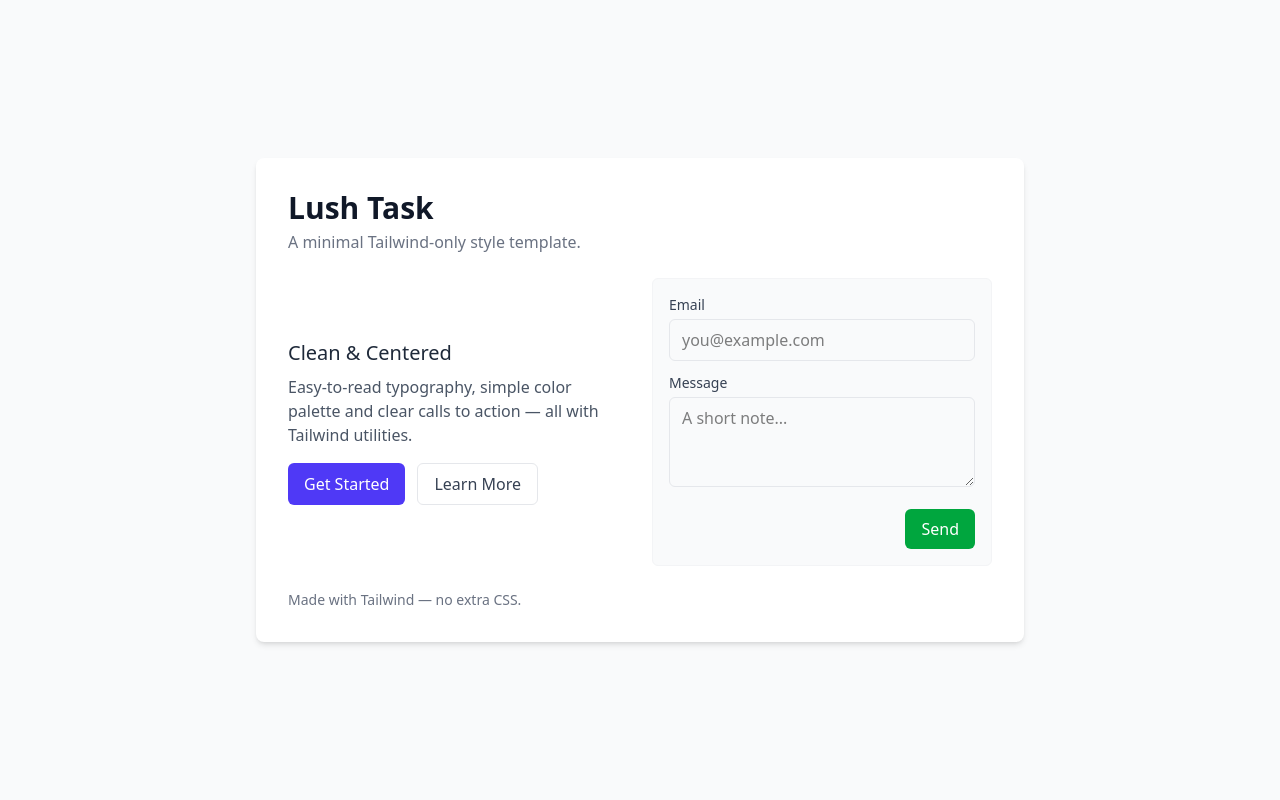
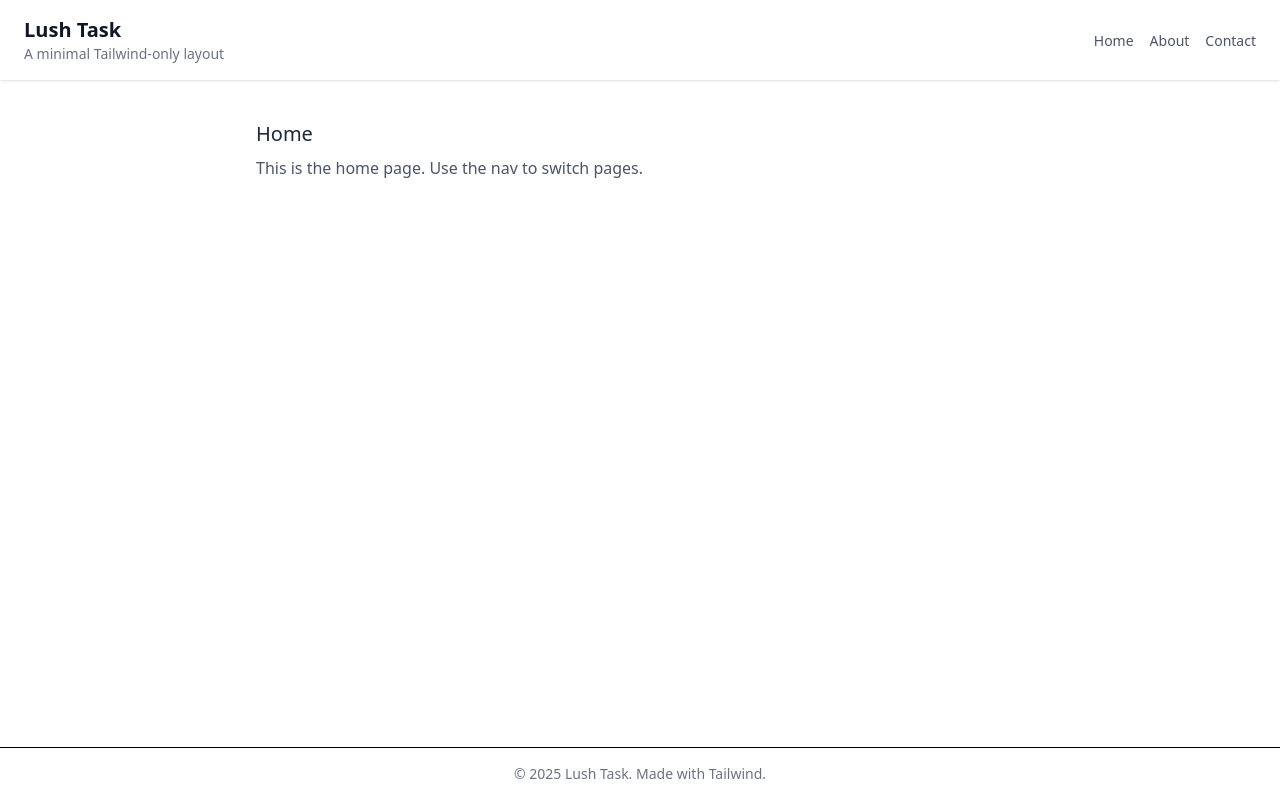
Before and after one commit to SupunCharuka/lush_task, a React app in the folder frontend/: page / in a window 1280 px wide. Built offline with nearby package versions, Linux system fonts and the light colour scheme; the HTML template or start-up script is replaced by a standard one.

Commit message:
feat: add routing with react-router-dom and create basic page structure

```diff
--- a/frontend/package.json
+++ b/frontend/package.json
@@ -13,6 +13,7 @@
     "@tailwindcss/vite": "^4.1.17",
     "react": "^19.2.0",
     "react-dom": "^19.2.0",
+    "react-router-dom": "^6.30.2",
     "tailwindcss": "^4.1.17"
   },
   "devDependencies": {
--- a/frontend/src/App.jsx
+++ b/frontend/src/App.jsx
@@ -1,43 +1,20 @@
 import React from 'react'
-
+import { BrowserRouter, Routes, Route } from 'react-router-dom'
+import Layout from './components/Layout'
+import Home from './pages/Home'
+import About from './pages/About'
+import Contact from './pages/Contact'
 
 export default function App() {
   return (
-    <div className="min-h-screen bg-gray-50 flex items-center justify-center p-6">
-      <div className="max-w-3xl w-full bg-white shadow-md rounded-lg p-8">
-        <header className="mb-6">
-          <h1 className="text-3xl font-semibold text-gray-900">Lush Task</h1>
-          <p className="mt-1 text-gray-500">A minimal Tailwind-only style template.</p>
-        </header>
-
-        <main>
-          <div className="grid md:grid-cols-2 gap-6 items-center">
-            <div>
-              <h2 className="text-xl font-medium text-gray-800">Clean & Centered</h2>
-              <p className="mt-2 text-gray-600">Easy-to-read typography, simple color palette and clear calls to action — all with Tailwind utilities.</p>
-
-              <div className="mt-4 flex space-x-3">
-                <button className="px-4 py-2 bg-indigo-600 text-white rounded-md hover:bg-indigo-500 focus:outline-none focus:ring-2 focus:ring-indigo-300">Get Started</button>
-                <button className="px-4 py-2 bg-white border border-gray-200 text-gray-700 rounded-md hover:bg-gray-50">Learn More</button>
-              </div>
-            </div>
-
-            <form className="bg-gray-50 p-4 rounded-md border border-gray-100">
-              <label className="block text-sm text-gray-700">Email</label>
-              <input className="mt-1 w-full px-3 py-2 border border-gray-200 rounded-md focus:outline-none focus:ring-2 focus:ring-indigo-200" placeholder="you@example.com" />
-
-              <label className="block text-sm text-gray-700 mt-3">Message</label>
-              <textarea className="mt-1 w-full px-3 py-2 border border-gray-200 rounded-md focus:outline-none focus:ring-2 focus:ring-indigo-200" rows="3" placeholder="A short note..." />
-
-              <div className="mt-4 flex justify-end">
-                <button type="submit" className="px-4 py-2 bg-green-600 text-white rounded-md hover:bg-green-500">Send</button>
-              </div>
-            </form>
-          </div>
-        </main>
-
-        <footer className="mt-6 text-sm text-gray-500">Made with Tailwind — no extra CSS.</footer>
-      </div>
-    </div>
+    <BrowserRouter>
+      <Routes>
+        <Route path="/" element={<Layout />}>
+          <Route index element={<Home />} />
+          <Route path="about" element={<About />} />
+          <Route path="contact" element={<Contact />} />
+        </Route>
+      </Routes>
+    </BrowserRouter>
   )
 }
--- /dev/null
+++ b/frontend/src/components/Footer.jsx
@@ -0,0 +1,11 @@
+import React from 'react'
+
+export default function Footer() {
+  return (
+    <footer className="bg-white border-t">
+      <div className="container mx-auto px-6 py-4 text-center text-sm text-gray-500">
+        © {new Date().getFullYear()} Lush Task. Made with Tailwind.
+      </div>
+    </footer>
+  )
+}
--- /dev/null
+++ b/frontend/src/components/Header.jsx
@@ -0,0 +1,21 @@
+import React from 'react'
+import { Link } from 'react-router-dom'
+
+export default function Header() {
+  return (
+    <header className="bg-white shadow-sm">
+      <div className="container mx-auto px-6 py-4 flex items-center justify-between">
+        <div>
+          <h1 className="text-xl font-semibold text-gray-900">Lush Task</h1>
+          <p className="text-sm text-gray-500">A minimal Tailwind-only layout</p>
+        </div>
+
+        <nav className="space-x-4">
+          <Link className="text-sm text-gray-600 hover:text-gray-900" to="/">Home</Link>
+          <Link className="text-sm text-gray-600 hover:text-gray-900" to="/about">About</Link>
+          <Link className="text-sm text-gray-600 hover:text-gray-900" to="/contact">Contact</Link>
+        </nav>
+      </div>
+    </header>
+  )
+}
--- /dev/null
+++ b/frontend/src/components/Layout.jsx
@@ -0,0 +1,18 @@
+import React from 'react'
+import Header from './Header'
+import Footer from './Footer'
+import { Outlet } from 'react-router-dom'
+
+export default function Layout({ children }) {
+  return (
+    <div className="min-h-screen flex flex-col">
+      <Header />
+
+      <main className="flex-grow container mx-auto px-6 py-10">
+        <div className="max-w-3xl mx-auto">{children ?? <Outlet />}</div>
+      </main>
+
+      <Footer />
+    </div>
+  )
+}
--- /dev/null
+++ b/frontend/src/pages/About.jsx
@@ -0,0 +1,10 @@
+import React from 'react'
+
+export default function About() {
+  return (
+    <div>
+      <h2 className="text-xl font-medium text-gray-800">About</h2>
+      <p className="mt-2 text-gray-600">A short about page. Describe your project here.</p>
+    </div>
+  )
+}
--- /dev/null
+++ b/frontend/src/pages/Contact.jsx
@@ -0,0 +1,10 @@
+import React from 'react'
+
+export default function Contact() {
+  return (
+    <div>
+      <h2 className="text-xl font-medium text-gray-800">Contact</h2>
+      <p className="mt-2 text-gray-600">Reach out via email at <strong>hello@example.com</strong>.</p>
+    </div>
+  )
+}
--- /dev/null
+++ b/frontend/src/pages/Home.jsx
@@ -0,0 +1,10 @@
+import React from 'react'
+
+export default function Home() {
+  return (
+    <div>
+      <h2 className="text-xl font-medium text-gray-800">Home</h2>
+      <p className="mt-2 text-gray-600">This is the home page. Use the nav to switch pages.</p>
+    </div>
+  )
+}
```
Also changed, not shown: frontend/src/App.css (added), 1 other file (tests, documents, lock files or other folders).
